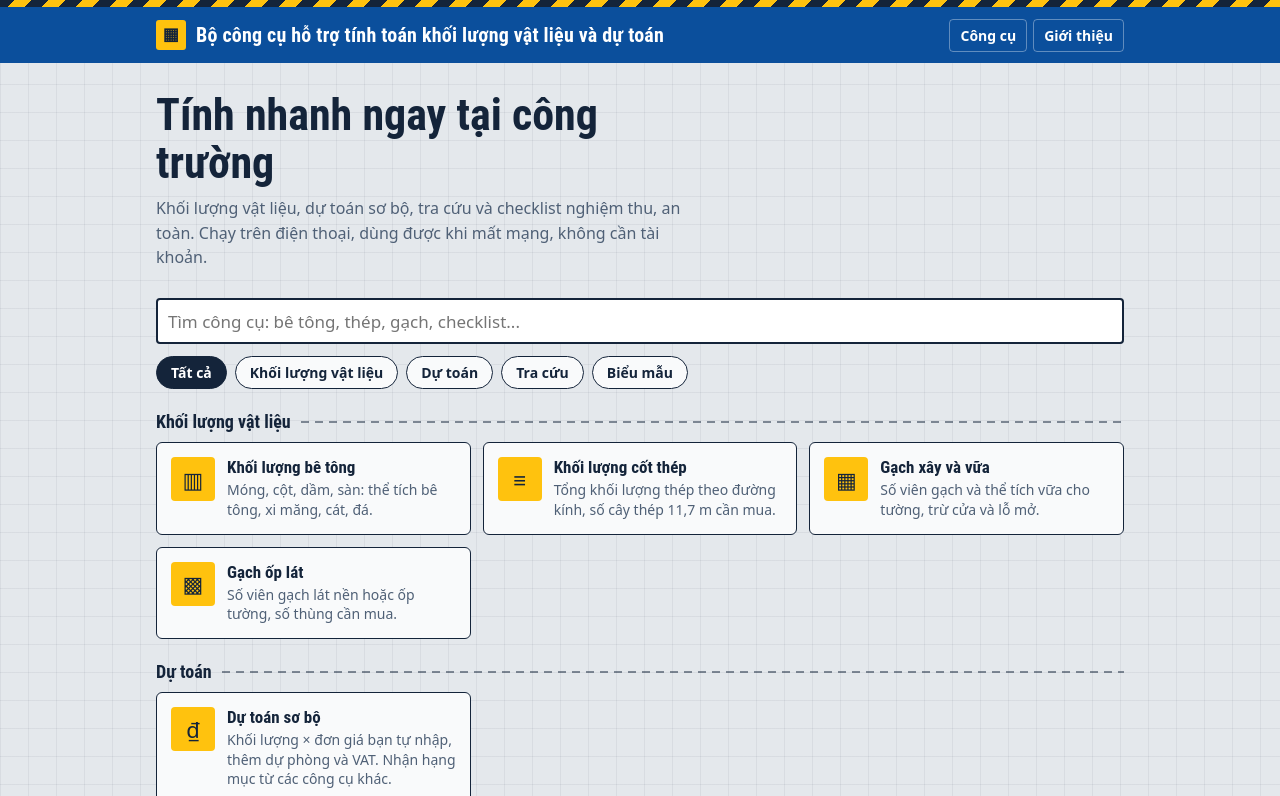
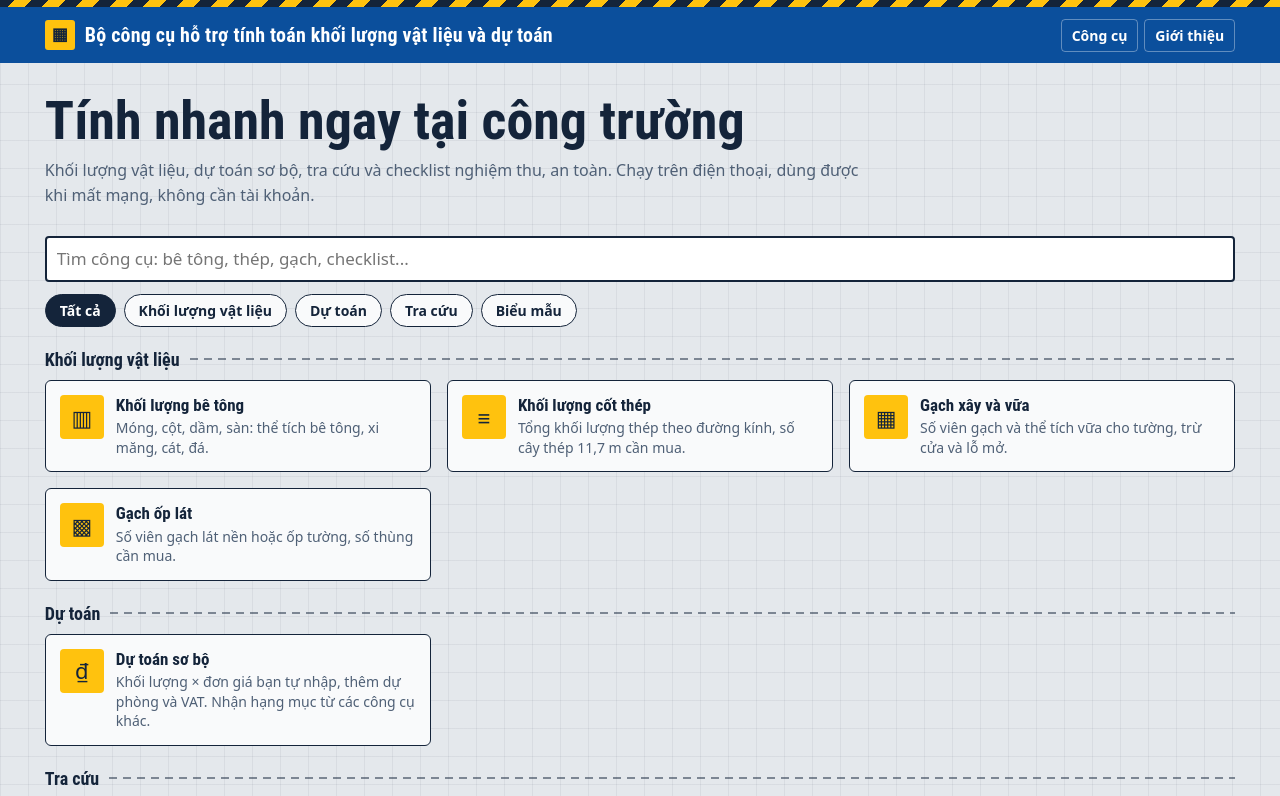
Before and after one commit to ledinhsang2k4-a11y/xaydung---tools, a plain HTML site: page index.html in a window 1280 px wide. Shown: the top 796 px of the page. Drawn offline with Linux system fonts and the light colour scheme.

Commit message:
Add files via upload

```diff
--- a/css/style.css
+++ b/css/style.css
@@ -29,7 +29,7 @@ body{
 }
 a{color:inherit}
 :focus-visible{outline:3px solid var(--yellow);outline-offset:2px}
-.wrap{max-width:1000px;margin:0 auto;padding:0 16px}
+.wrap{max-width:1680px;margin:0 auto;padding:0 clamp(16px,3.5vw,64px)}
 
 /* Header */
 .site-head{background:#0b4f9c;color:#fff;position:sticky;top:0;z-index:20}
@@ -43,8 +43,8 @@ a{color:inherit}
 
 /* Home */
 .hero{padding:28px 0 8px}
-.hero h1{font:700 clamp(28px,6vw,44px)/1.1 var(--display);margin:0 0 8px;max-width:20ch}
-.hero p{margin:0;color:var(--muted);max-width:60ch}
+.hero h1{font:700 clamp(28px,5vw,54px)/1.1 var(--display);margin:0 0 8px;max-width:none}
+.hero p{margin:0;color:var(--muted);max-width:90ch}
 .searchbar{display:flex;gap:8px;margin:20px 0 12px}
 .searchbar input{flex:1}
 .chips{display:flex;flex-wrap:wrap;gap:8px;margin-bottom:18px}
@@ -53,7 +53,7 @@ a{color:inherit}
 @media (prefers-color-scheme:dark){.chip[aria-pressed="true"]{background:var(--yellow);color:var(--yellow-ink);border-color:var(--yellow)}}
 .group-title{font:700 18px var(--display);margin:22px 0 10px;display:flex;align-items:center;gap:10px}
 .group-title::after{content:"";flex:1;height:2px;background:repeating-linear-gradient(90deg,var(--line) 0 8px,transparent 8px 14px);opacity:.5}
-.tools{display:grid;grid-template-columns:repeat(auto-fill,minmax(250px,1fr));gap:12px}
+.tools{display:grid;grid-template-columns:repeat(auto-fill,minmax(min(100%,300px),1fr));gap:16px}
 .tool-card{display:flex;gap:12px;text-decoration:none;background:var(--card);border:1.5px solid var(--line);border-radius:6px;padding:14px;min-height:92px;transition:transform .12s,box-shadow .12s}
 .tool-card:hover{transform:translate(-2px,-2px);box-shadow:4px 4px 0 var(--yellow)}
 .tool-card .ico{flex:none;width:44px;height:44px;display:grid;place-items:center;background:var(--yellow);color:var(--yellow-ink);border-radius:4px;font-size:22px}
@@ -67,7 +67,7 @@ a{color:inherit}
 .crumb{display:inline-flex;align-items:center;gap:6px;margin:18px 0 4px;font-weight:600;color:var(--muted);text-decoration:none}
 .crumb:hover{color:var(--ink)}
 .tool-head h1{font:700 clamp(24px,5vw,34px)/1.15 var(--display);margin:4px 0 6px}
-.tool-head p{margin:0 0 14px;color:var(--muted);max-width:65ch}
+.tool-head p{margin:0 0 14px;color:var(--muted);max-width:90ch}
 .card{background:var(--card);border:1.5px solid var(--line);border-radius:6px;padding:16px;margin:0 0 14px}
 .card>h2{font:700 17px var(--display);margin:0 0 12px}
 .grid{display:grid;grid-template-columns:repeat(auto-fit,minmax(170px,1fr));gap:12px}
--- a/sw.js
+++ b/sw.js
@@ -1,5 +1,5 @@
 /* Service worker: lưu sẵn toàn bộ trang để dùng khi mất mạng. Đổi CACHE khi phát hành bản mới. */
-var CACHE = 'xdt-v4';
+var CACHE = 'xdt-v5';
 var ASSETS = [
   './', 'index.html', 'manifest.webmanifest', 'icons/icon.svg', 'css/style.css',
   'js/formulas.js', 'js/xlsx.js', 'js/core.js', 'js/app.js',
```
Also changed, not shown: 1 other file.
